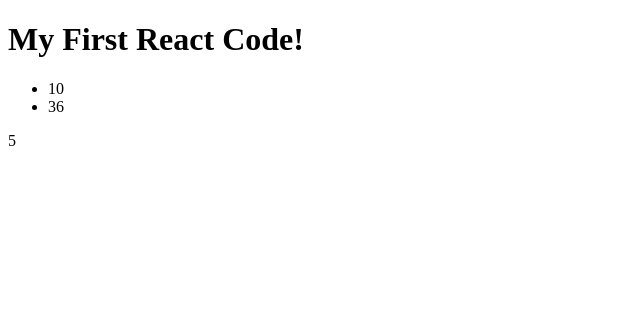
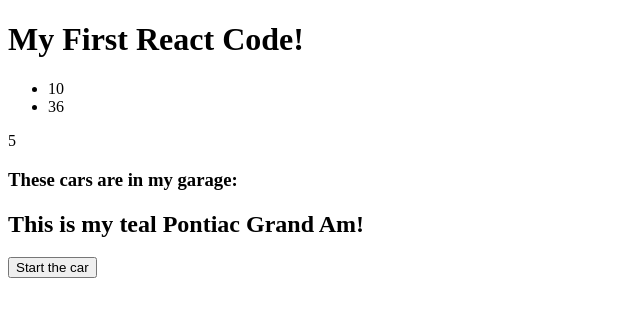
Before and after one commit to RevelDeng/My_First_React_Code, a React app in the folder my-react-app/: page / in a window 1280 px wide. Shown: the whole page, without its empty margins (0-640 px from the left). Built offline with nearby package versions, Linux system fonts and the light colour scheme.

Commit message:
added components and event handler

```diff
--- a/my-react-app/public/index.html
+++ b/my-react-app/public/index.html
@@ -29,6 +29,7 @@
   <body>
     <noscript>You need to enable JavaScript to run this app.</noscript>
     <div id="root"></div>
+    <div id="second_root"></div>
     <!--
       This HTML file is a template.
       If you open it directly in the browser, you will see an empty page.
--- a/my-react-app/src/index.js
+++ b/my-react-app/src/index.js
@@ -14,7 +14,32 @@
   </>
 )
 
+function Car(props) {
+  return <h2>This is my {props.brand.color} {props.brand.name} {props.brand.model}!</h2>
+}
+
+function Garage() {
+  const carInfo = {
+    name: "Pontiac",
+    model: "Grand Am",
+    color: "teal"
+  }
+  const start = () => {
+    alert("Starting up the car")
+  }
+  return <>
+    <h3>These cars are in my garage:</h3>
+    <Car brand={carInfo} />
+    <button onClick={start}>Start the car</button>
+  </>
+}
+
 ReactDOM.render(
   myfirstelement,
   document.getElementById('root')
 );
+
+ReactDOM.render(
+  <Garage/>,
+  document.getElementById('second_root')
+)
```
